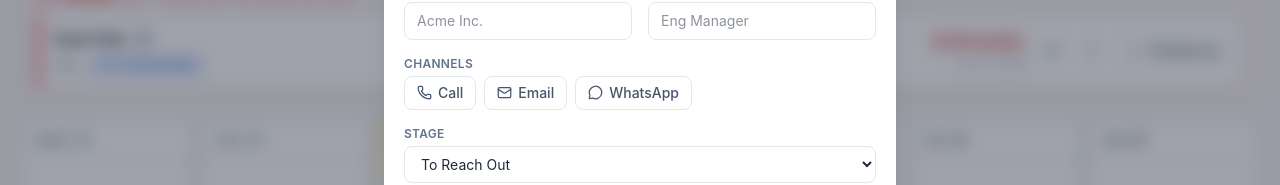
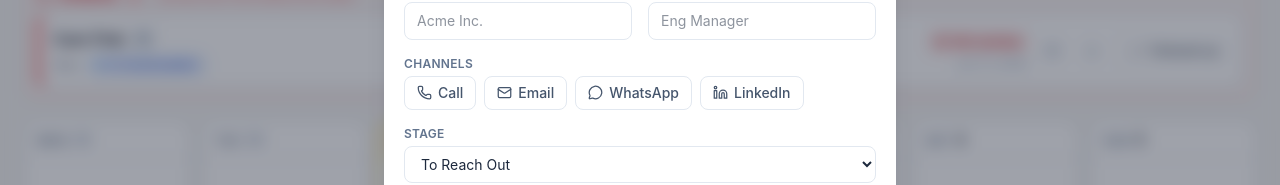
Before and after one commit to putzeljake-alt/JHP, a React (Vite) app: page / in a window 1280 px wide. Both pictures are taken after a click on the button "Add contact". Shown: the part 215-400 px from the top of the page. Built offline with nearby package versions, Linux system fonts and the light colour scheme.

Commit message:
Add LinkedIn as a selectable contact channel
lucide-react dropped brand icons, so include a matching line-style
LinkedIn icon. Adding it to CHANNELS surfaces it in the contact form,
table, channel filter, and calendar details automatically.

```diff
--- a/src/NetworkingCRM.jsx
+++ b/src/NetworkingCRM.jsx
@@ -32,6 +32,34 @@ import {
   FileText,
 } from "lucide-react";
 
+/* ------------------------------------------------------------------ *
+ * LinkedIn icon — this version of lucide-react dropped brand icons,
+ * so we ship a matching line-style icon with the same (size, strokeWidth)
+ * API the other channel icons use.
+ * ------------------------------------------------------------------ */
+function Linkedin({ size = 24, strokeWidth = 2, className = "", ...props }) {
+  return (
+    <svg
+      xmlns="http://www.w3.org/2000/svg"
+      width={size}
+      height={size}
+      viewBox="0 0 24 24"
+      fill="none"
+      stroke="currentColor"
+      strokeWidth={strokeWidth}
+      strokeLinecap="round"
+      strokeLinejoin="round"
+      className={className}
+      aria-hidden="true"
+      {...props}
+    >
+      <path d="M16 8a6 6 0 0 1 6 6v7h-4v-7a2 2 0 0 0-2-2 2 2 0 0 0-2 2v7h-4v-7a6 6 0 0 1 6-6z" />
+      <rect width="4" height="12" x="2" y="9" />
+      <circle cx="4" cy="4" r="2" />
+    </svg>
+  );
+}
+
 /* ================================================================== *
  * CONFIG — edit these two arrays to reshape the pipeline / channels.
  * ================================================================== */
@@ -52,6 +80,7 @@ const CHANNELS = [
   { id: "call", label: "Call", Icon: Phone },
   { id: "email", label: "Email", Icon: Mail },
   { id: "whatsapp", label: "WhatsApp", Icon: MessageCircle },
+  { id: "linkedin", label: "LinkedIn", Icon: Linkedin },
 ];
 
 // Calendar reminder presets. `trigger` is the ICS VALARM TRIGGER value;
```
